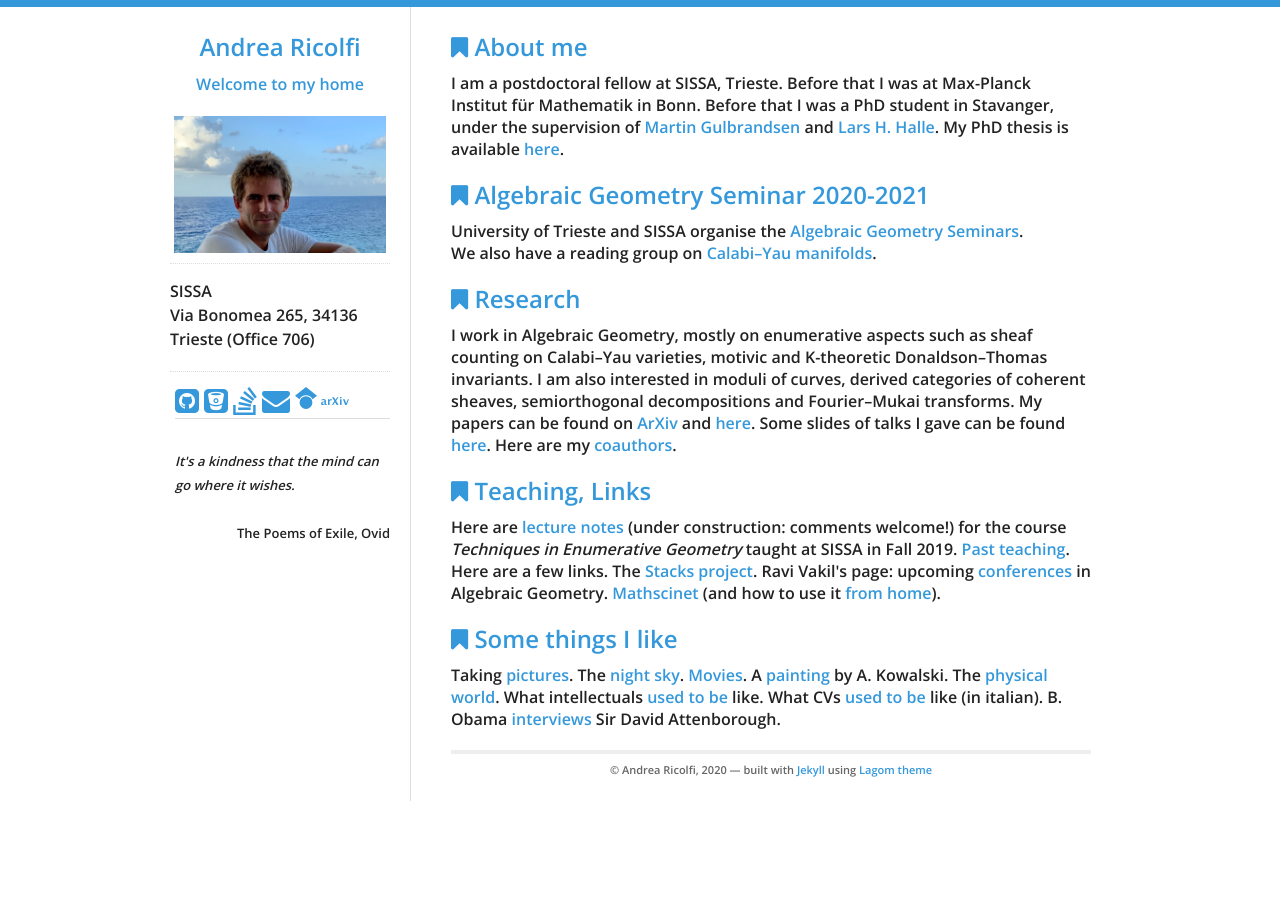
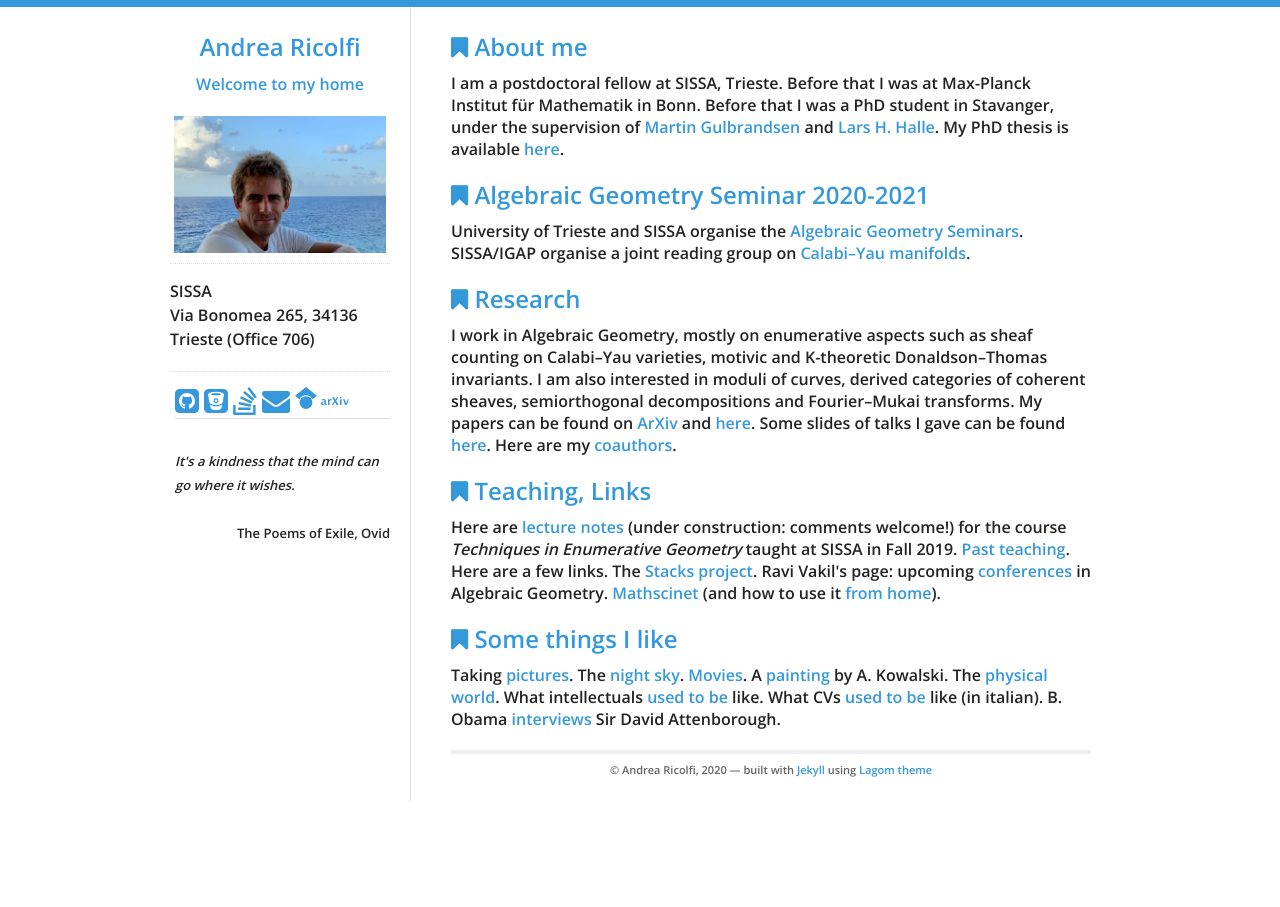
Before and after one commit to atricolfi/atricolfi.github.io, a Jekyll site: the page built from index.html, in a window 1280 px wide. Built offline with Jekyll 4.4.1, drawn with Linux system fonts in a browser that asks for light colours.

Commit message:
Update index.html

```diff
--- a/index.html
+++ b/index.html
@@ -16,7 +16,7 @@ under the supervision of <a href="http://www.ux.uis.no/%7Emartingg/">Martin Gulb
 <p>
 University of Trieste and SISSA organise the <a href="AGseminar.html">Algebraic Geometry Seminars</a>.
 <br>
-We also have a reading group on <a href="https://www.math.sissa.it/content/algebraic-geometry-seminar">Calabi&#8211;Yau manifolds</a>.
+SISSA/IGAP organise a joint reading group on <a href="https://www.math.sissa.it/content/algebraic-geometry-seminar">Calabi&#8211;Yau manifolds</a>.
 </p>
 
 <div id="home">
```
